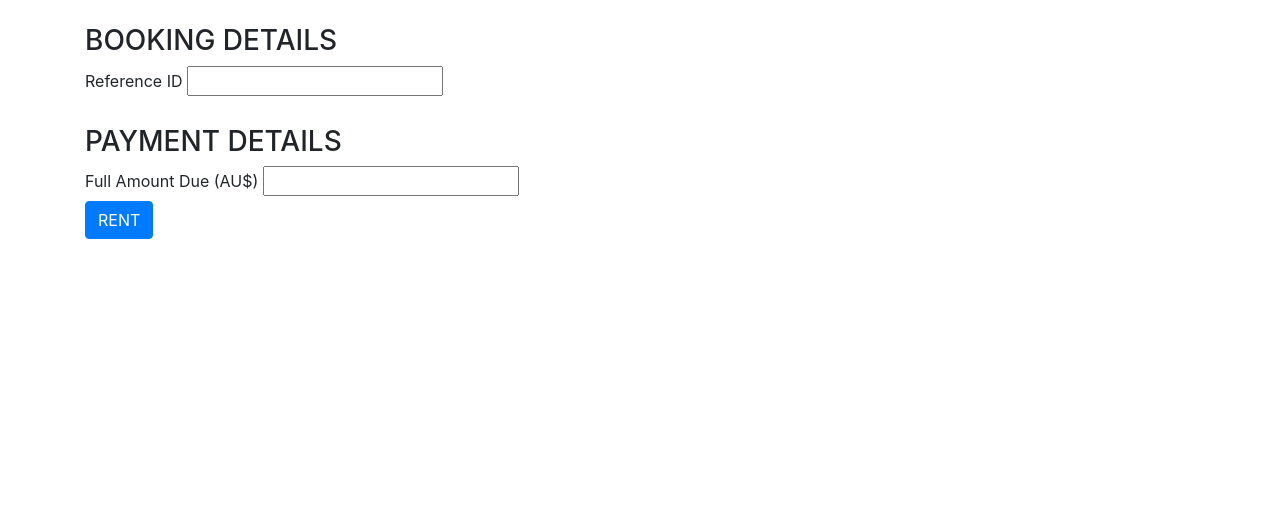
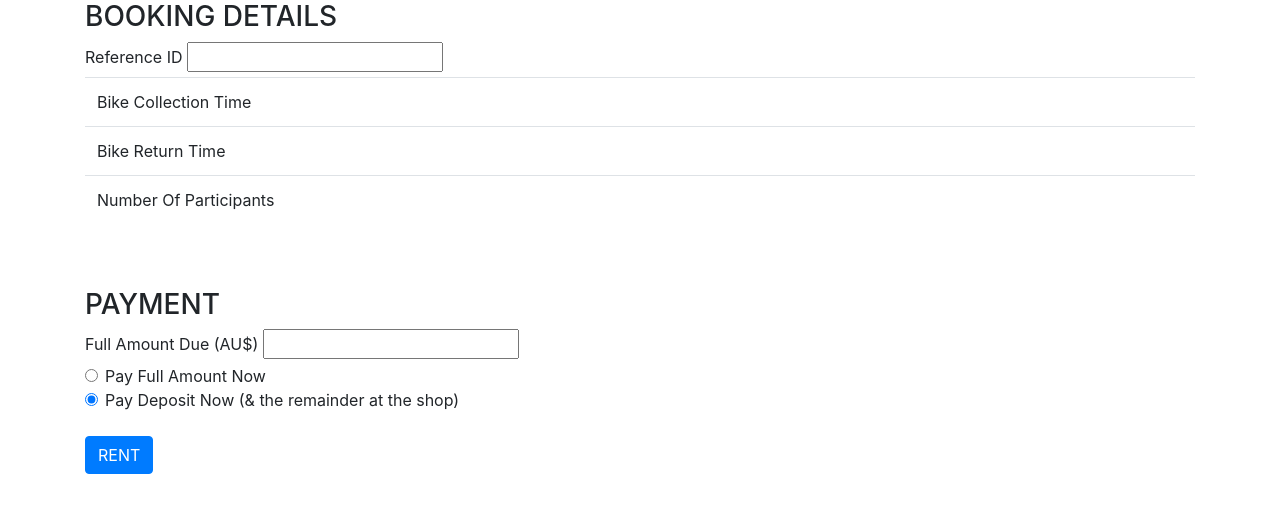
Before and after one commit to rheal3/IslandBikeRentals, a Flask app: template src/templates/payment_form.html in a window 1280 px wide. Shown: the part 56-569 px from the top of the page. Run offline with Flask 2, Linux system fonts and the light colour scheme; the template is opened without the code that fills it, so the values that code supplies are empty; some libraries are stand-ins or nearby versions.

Commit message:
updated payment & rental forms

```diff
--- a/src/templates/payment_form.html
+++ b/src/templates/payment_form.html
@@ -1,99 +1,51 @@
 {% extends "layout.html" %}
 
 {% block content %}
-    <div>
-        <br/>
-
-
     <form action="{{ url_for('rent.booking_payment') }}" method="POST">
         <h3>BOOKING DETAILS</h3>
         <label for="id">Reference ID</label>
-            <input type="text" name="booking_id" id="id" value="{{id}}" readonly>
+        <input type="text" name="booking_id" id="id" value="{{booking.id}}" readonly>
+        <!-- <p>Bike Collection Time: {{booking.collection_time}}</p>
+        <p>Bike Return Time: {{booking.return_time}}</p>
+        <p>Number Of Participants: {{booking.num_participants}}</p> -->
+
+        <table class="table">
+            <tbody>
+              <tr>
+                <td>Bike Collection Time</td>
+                <td>{{booking.collection_time}}</td>
+              </tr>
+              <tr>
+                <td>Bike Return Time</td>
+                <td>{{booking.return_time}}</td>
+              </tr>
+              <tr>
+                <td>Number Of Participants</td>
+                <td>{{booking.num_participants}}</td>
+              </tr>
+            </tbody>
+          </table>
+
+
         <br/>
         <br/>
-            <h3>PAYMENT DETAILS</h3>
+        <h3>PAYMENT</h3>
         <label for="full_amt_due">Full Amount Due (AU$)</label>
         <input type="text" name="full_amount_due" id="full_amt_due" value="{{amt_due}}" readonly>
         <!-- <h4 class="form-control">AU${{amt_due}}</h4> -->
+        <div class="form-check">
+            <input class="form-check-input" type="radio" name="upfront_amount_paid" id="flexRadioDefault1" value="full">
+            <label class="form-check-label" for="flexRadioDefault1">
+              Pay Full Amount Now
+            </label>
+          </div>
+          <div class="form-check">
+            <input class="form-check-input" type="radio" name="upfront_amount_paid" id="flexRadioDefault2" value="deposit" checked>
+            <label class="form-check-label" for="flexRadioDefault2">
+              Pay Deposit Now (& the remainder at the shop)
+            </label>
+          </div>
         <br/>
         <button type="submit" class="btn btn-primary">RENT</button>
     </form>
-        <!-- <div>
-            <form action="{{ url_for('rent.booking_payment') }}" method="POST">
-
-                <div class="form-group">
-                    <label for="exampleFormControlInput1">First Name</label>
-                    <input type="text" class="form-control" name="first_name" id="exampleFormControlInput1" placeholder="First Name">
-                    <label for="exampleFormControlInput1">Last Name</label>
-                    <input type="text" class="form-control" name="last_name" id="exampleFormControlInput1" placeholder="Last Name">
-                    <label for="exampleFormControlInput1">Email Address</label>
-                    <input type="email" class="form-control" name="email" id="exampleFormControlInput1" placeholder="name@example.com">
-                    <label for="exampleFormControlInput1">Phone Number</label>
-                    <input type="text" class="form-control" name="phone" id="exampleFormControlInput1" placeholder="00 000 00000">
-                </div>
-
-                <div class="form-group">
-                    <label for="exampleFormControlSelect1">Number Of Participants</label>
-                    <select class="form-control" name="num_participants" id="exampleFormControlSelect1">
-                        {% for i in range(1, 11) %}
-                        <option>{{i}}</option>
-                        {% endfor %}
-                    </select>
-                </div>
-
-                <div class="form-inline">
-                    <label for="exampleFormControlSelect1">Month</label>
-                    <select class="form-control" name="month" id="exampleFormControlSelect1">
-                        {% for i in range(1, 10) %}
-                        <option>0{{i}}</option>
-                        {% endfor %}
-                        {% for i in range(10, 13) %}
-                        <option>{{i}}</option>
-                        {% endfor %}
-                    </select>
-                    <label for="exampleFormControlSelect1">Day</label>
-                    <select class="form-control" name="day" id="exampleFormControlSelect1">
-                        {% for i in range(1, 10) %}
-                        <option>0{{i}}</option>
-                        {% endfor %}
-                        {% for i in range(10, 32) %}
-                        <option>{{i}}</option>
-                        {% endfor %}
-                    </select>
-                    <label for="exampleFormControlSelect1">Year</label>
-                    <select class="form-control" name="year" id="exampleFormControlSelect1">
-                        <option>2021</option>
-                    </select>
-                </div>
-
-                <div class="form-group">
-                    <label for="exampleFormControlSelect1">Collection Time</label>
-                    <select class="form-control" name="collection_time" id="exampleFormControlSelect1">
-                        {% for i in range(8, 10) %}
-                        <option>0{{i}}:00</option>
-                        {% endfor %}
-                        {% for i in range(10, 19) %}
-                        <option>{{i}}:00</option>
-                        {% endfor %}
-                    </select>
-                </div>
-
-                <div class="form-group">
-                    <label for="exampleFormControlSelect1">Return Time</label>
-                    <select class="form-control" name="return_time" id="exampleFormControlSelect1">
-                        {% for i in range(8, 10) %}
-                        <option>0{{i}}:00</option>
-                        {% endfor %}
-                        {% for i in range(10, 19) %}
-                        <option>{{i}}:00</option>
-                        {% endfor %}
-                    </select>
-                </div>
-
-                <button type="submit" class="btn btn-primary">RENT</button>
-            </form>
-            <br/>
-            <a href="/"><button>Cancel</button></a>
-        </div>
-    </div> -->
 {% endblock %}
--- a/src/templates/rental_form.html
+++ b/src/templates/rental_form.html
@@ -8,11 +8,13 @@
         <div>
             <form action="{{ url_for('rent.booking_create') }}" method="POST">
 
-                <div class="form-group">
+                <div class="form-inline form-group">
                     <label for="exampleFormControlInput1">First Name</label>
                     <input type="text" class="form-control" name="first_name" id="exampleFormControlInput1" placeholder="First Name">
                     <label for="exampleFormControlInput1">Last Name</label>
                     <input type="text" class="form-control" name="last_name" id="exampleFormControlInput1" placeholder="Last Name">
+                </div>
+                <div class="form-inline form-group">
                     <label for="exampleFormControlInput1">Email Address</label>
                     <input type="email" class="form-control" name="email" id="exampleFormControlInput1" placeholder="name@example.com">
                     <label for="exampleFormControlInput1">Phone Number</label>
@@ -28,7 +30,7 @@
                     </select>
                 </div>
 
-                <div class="form-inline">
+                <div class="form-inline form-group">
                     <label for="exampleFormControlSelect1">Month</label>
                     <select class="form-control" name="month" id="exampleFormControlSelect1">
                         {% for i in range(1, 10) %}
```
Also changed, not shown: src/commands.py (+11 -11 lines), src/controllers/rent_controller.py (+20 -15 lines). Lines whose indentation alone changed are shown as unchanged.
